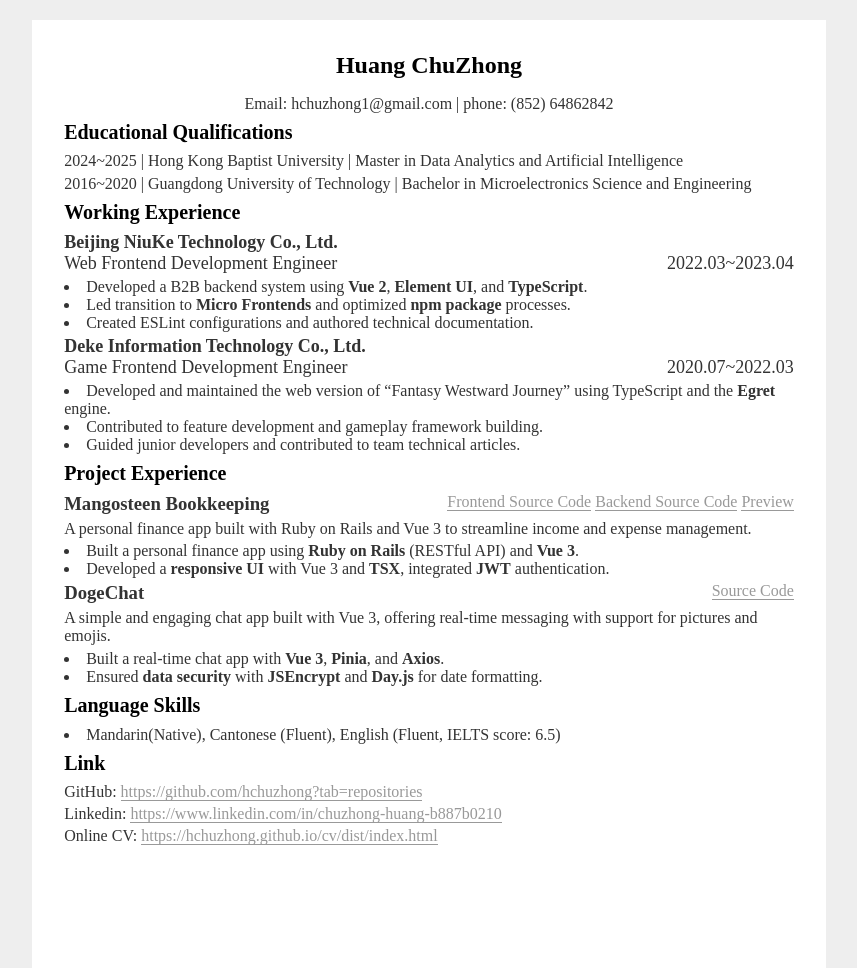
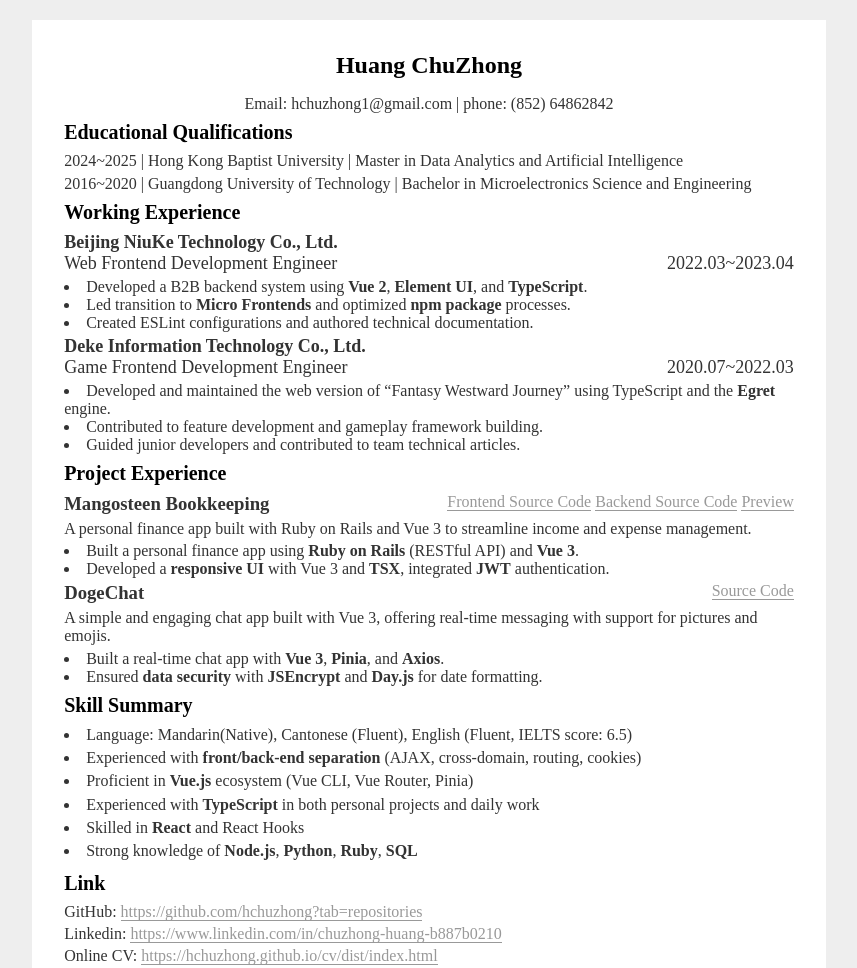
Before and after one commit to hchuzhong/cv, a website: page src/index.html in a window 1280 px wide. Shown: the top 968 px of the page, without its empty margins (211-1068 px from the left). Drawn offline with Linux system fonts and the light colour scheme.

Commit message:
update Skill Summary

```diff
--- a/src/index.html
+++ b/src/index.html
@@ -168,6 +168,7 @@
     .skills>.wrapper>ul>li {
       line-height: 1.2;
       list-style: inside;
+      margin-bottom: 4px;
     }
   </style>
   <style>
@@ -362,10 +363,15 @@
     </section>
 
     <section class="skills">
-      <h2>Language Skills</h2>
+      <h2>Skill Summary</h2>
       <div class="wrapper">
         <ul>
-          <li>Mandarin(Native), Cantonese (Fluent), English (Fluent, IELTS score: 6.5)</li>
+          <li>Language: Mandarin(Native), Cantonese (Fluent), English (Fluent, IELTS score: 6.5)</li>
+          <li>Experienced with <strong>front/back-end separation</strong> (AJAX, cross-domain, routing, cookies)</li>
+          <li>Proficient in <strong>Vue.js</strong> ecosystem (Vue CLI, Vue Router, Pinia)</li>
+          <li>Experienced with <strong>TypeScript</strong> in both personal projects and daily work</li>
+          <li>Skilled in <strong>React</strong> and React Hooks</li>
+          <li>Strong knowledge of <strong>Node.js</strong>, <strong>Python</strong>, <strong>Ruby</strong>, <strong>SQL</strong></li>
         </ul>
       </div>
     </section>
```
